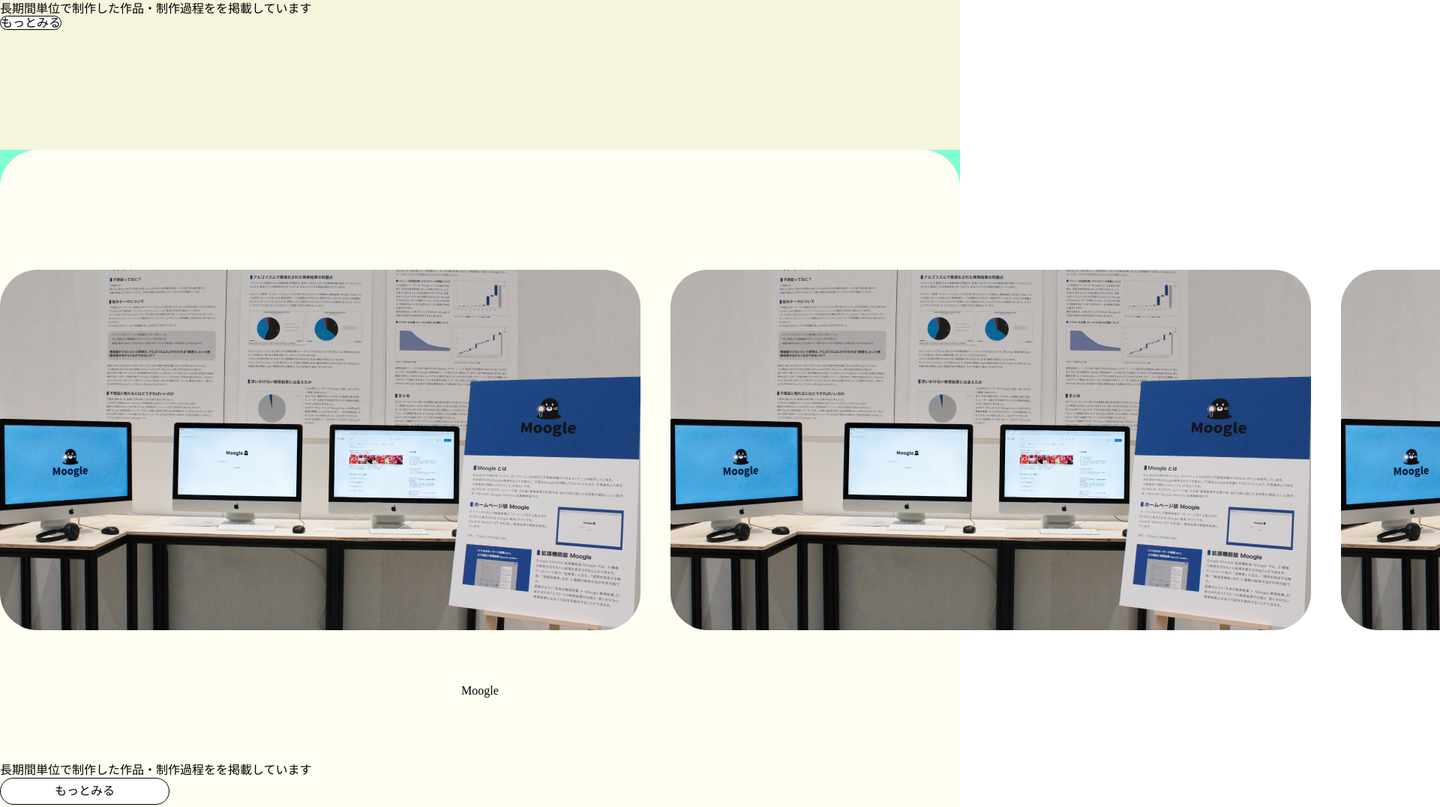
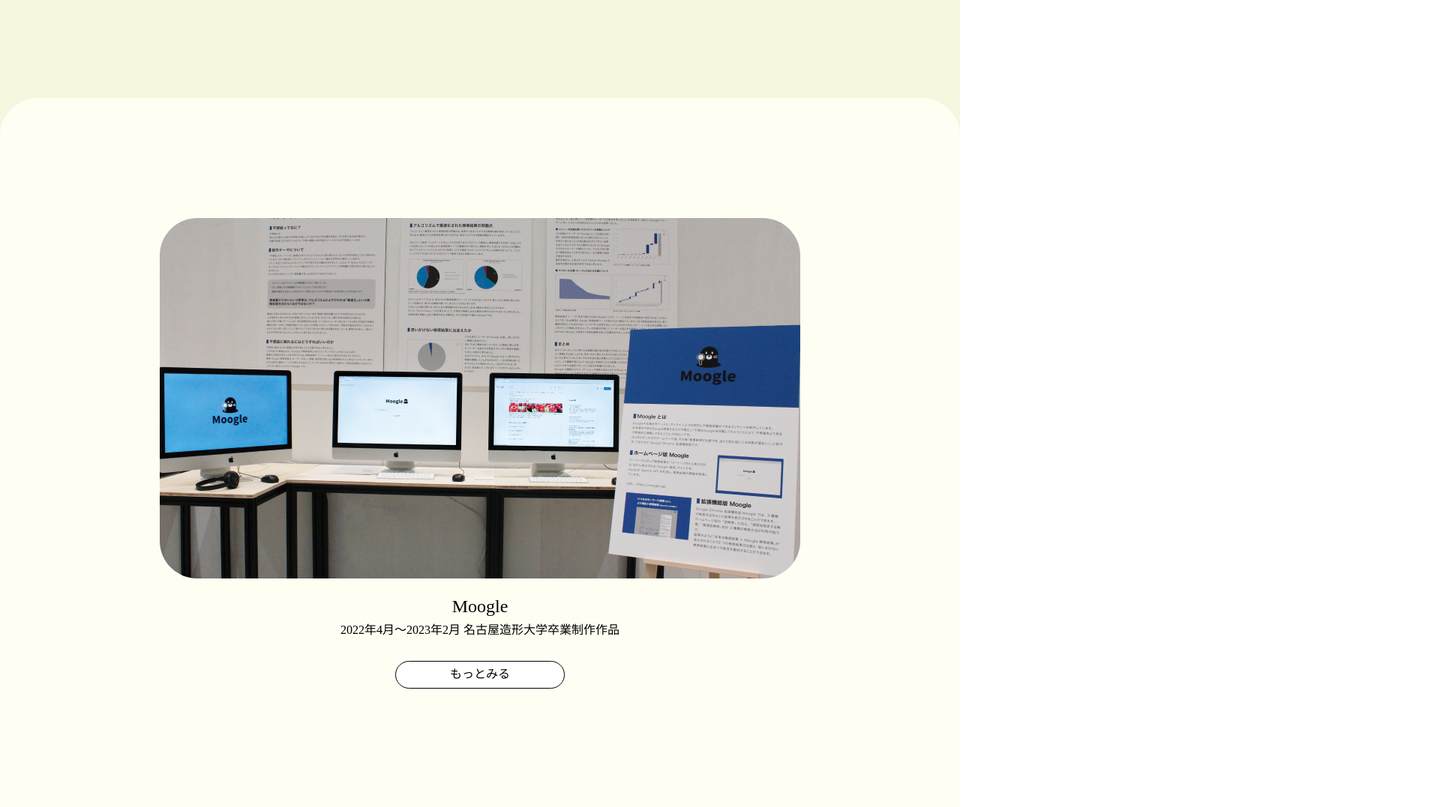
Before and after one commit to yumemiso2/yumemi-iezaki, a plain HTML site: page works/index.html in a window 1280 px wide. Shown: the part 1152-2229 px from the top of the page at 75% size, 1920 px wide, since content can reach past the window. Drawn offline with Linux system fonts and the light colour scheme.

Commit message:
refactor: フッター以外のWorksの見た目、ほぼ完成

```diff
--- a/Test-Practice/style.css
+++ b/Test-Practice/style.css
@@ -97,6 +97,6 @@
 
 }
 
-.TopButton {
-  /* display: block; */
-}
+/* .TopButton {
+  display: block;
+} */
--- a/css/style.css
+++ b/css/style.css
@@ -145,7 +145,7 @@
   background-color: antiquewhite;
   display: flex;
   justify-content: space-between;
-  padding: 32px 0;
+  padding: 32px ;
   align-items: center;
 }
 
@@ -182,24 +182,66 @@
   border: 1px solid;
   border-radius: 50px;
   background-color: #FFF;
+  margin: 0 auto;
+  display: inline-block;
+}
+
+.Section__footerButton {
+  padding: 72px 90px;
+  display: flex;
+  /* flex-direction: row; */
+  align-items: center;
+  /* justify-content: space-between; */
+}
+
+.Section__footerButton::before {
+  content: "";
+  flex: 1;
+}
+
+.TopButton {
+  flex: 1;
+  display: flex;
+  align-items: center;
+  justify-content: flex-end;
+}
+
+.Button--Small{
+  padding: 8px 72px;
+}
+
+.Button--Large {
+  padding: 24px 200px;
+  /* width: 100%; */
 
 }
 
-.Button--small{
-  display: inline-block;
-  padding: 8px 72px;
+/* .Button--Large.Section__footerButton--Large {
+  margin: 0 -68px 0 0;
+} */
+
+
+.WorksItem__textButton {
+  display: flex;
+  align-items: center;
+  justify-content: space-between;
 }
 
-.Button--large {
-  padding: 24px 200px;
-}
 
 
 /* Works */
 
 .Works {
-  /* background-color: #fffef2; */
-  background-color: aquamarine;
+  background-color: #fffef2;
+}
+
+.WorksContainer {
+  position: relative;
+}
+
+.WorksItem__text {
+  margin: 0 auto;
+  padding: 24px 0 0 0;
 }
 
 .SectionTitle {
@@ -207,61 +249,80 @@
   padding: 72px 0 88px 0  ;
 }
 
+.Introduce--SectionTitle {
+  padding: 0 0 8px 0 ;
+  font-size: 24px;
+}
+
 .SectionTitleImage {
   width: 320px;
+}
+
+.Introduce__description {
+  padding: 0 0 32px 0;
 }
 
 .ImgList {
   display: flex;
   justify-content: start;
+  /* overflow: hidden; */
   /* width: 720px; */
   /* margin: 0 auto; */
 }
 
 .ImgList__link  {
   display: block;
-  margin: 0 auto;
-  width: 100%;
-  padding: 0 40px 0 0;
+  /* margin: 0 auto; */
+  /* width: 60%; */
+  /* padding: 0 40px 0 0; */
+  margin: 0 50% 0 50%;
 }
+
 .ImgList__linkImage {
+  display: block;
+
+  transform: translate(-50%);
   border-radius: 50px;
 }
 
 .WorksItem {
+  position: relative;
+}
+
+.WorksItem__Inner {
   display: flex;
   flex-direction: column;
+  position: relative;
   padding: 160px 0 ;
   border-radius: 50px 50px 0 0;
-  position: relative;
-  /* z-index: 0; */
 
 }
 
-/* .WorksItem__Img {
-  margin: 0 auto;
-} */
+.WorksItemInner--LB {
+  background-color: #f6f5de;
+}
+
+.WorksItem__Inner--PY {
+  background-color: #fffef2;
+}
+
+.WorksItem::before {
+  content: '';
+  width: 100%;
+  height: 100%;
+  border-radius: 0;
+  position: absolute;
+  top: 0;
+  left: 0;
+}
+
 
 .WorksItem--LB {
-  background-color: #f6f5de;
+    background-color: #fffef2;
 
 
 }
 
 .WorksItem--PY {
-  background-color: #fffef2;
-  /* z-index: 0; */
+    background-color: #f6f5de;
 }
-
-
-.WorksItem--PY::before {
-  z-index: -1;
-  content: "";
-  width: 100%;
-  height: 100%;
-  background-color: black;
-  border-radius: 0;
-  position: absolute;
-  top: 0;
-  left: 0;
-}
--- a/works/index.html
+++ b/works/index.html
@@ -30,6 +30,8 @@
       <!-- コンポーネントここから -->
       <!-- LB = backgroundcolor: LightBeige -->
       <div class="WorksItem WorksItem--LB">
+        <!-- before -->
+        <div class="WorksItem__Inner WorksItemInner--LB">
           <div class="WorksItem__Img">
             <div class="ImgList">
               <a href="https://qiita.com/manabuyasuda/items/dbb76ed36970bec95470" class="ImgList__link"><img src="/assets/images/test-2.png" class="ImgList__linkImage" alt="ここに作品それぞれの説明をいれとく"></a>
@@ -42,8 +44,8 @@
 
           <div class="WorksItem__text">
             <div class="Introduce">
-            <h2 class="SectionTitle">Moogle</h2>
-            <p class="Introduce__description">長期間単位で制作した作品・制作過程をを掲載しています</p>
+              <h2 class="SectionTitle Introduce--SectionTitle">Moogle</h2>
+              <p class="Introduce__description">2022年4月〜2023年2月&nbsp;名古屋造形大学卒業制作作品</p>
             </div>
             <!-- <div class="WorksItem__textButton"><a href="#" class="Button">この作品をみる</a></div> -->
             <div class="WorksItem__textButton">
@@ -53,8 +55,11 @@
             </div>
           </div>
         </div>
+        <!-- after -->
+      </div>
 
       <div class="WorksItem WorksItem--PY">
+        <div class="WorksItem__Inner WorksItem__Inner--PY">
           <div class="WorksItem__Img">
             <div class="ImgList">
               <a href="https://qiita.com/manabuyasuda/items/dbb76ed36970bec95470" class="ImgList__link"><img src="/assets/images/test-2.png" class="ImgList__linkImage" alt="ここに作品それぞれの説明をいれとく"></a>
@@ -67,19 +72,21 @@
 
           <div class="WorksItem__text">
             <div class="Introduce">
-            <h2 class="SectionTitle">Moogle</h2>
-            <p class="Introduce__description">長期間単位で制作した作品・制作過程をを掲載しています</p>
+              <h2 class="SectionTitle Introduce--SectionTitle">Moogle</h2>
+              <p class="Introduce__description">2022年4月〜2023年2月&nbsp;名古屋造形大学卒業制作作品</p>
             </div>
             <!-- <div class="WorksItem__textButton"><a href="#" class="Button">この作品をみる</a></div> -->
             <div class="WorksItem__textButton">
-            <a class="Button Button--small">
+              <a class="Button Button--Small">
                 <span href="#" class="Button__Inner">もっとみる</span>
               </a>
             </div>
           </div>
         </div>
+      </div>
 
       <div class="WorksItem WorksItem--LB">
+        <div class="WorksItem__Inner WorksItemInner--LB">
           <div class="WorksItem__Img">
             <div class="ImgList">
               <a href="https://qiita.com/manabuyasuda/items/dbb76ed36970bec95470" class="ImgList__link"><img src="/assets/images/test-2.png" class="ImgList__linkImage" alt="ここに作品それぞれの説明をいれとく"></a>
@@ -92,8 +99,8 @@
 
           <div class="WorksItem__text">
             <div class="Introduce">
-            <h2 class="SectionTitle">Moogle</h2>
-            <p class="Introduce__description">長期間単位で制作した作品・制作過程をを掲載しています</p>
+              <h2 class="SectionTitle Introduce--SectionTitle">Moogle</h2>
+              <p class="Introduce__description">2022年4月〜2023年2月&nbsp;名古屋造形大学卒業制作作品</p>
             </div>
             <!-- <div class="WorksItem__textButton"><a href="#" class="Button">この作品をみる</a></div> -->
             <div class="WorksItem__textButton">
@@ -103,15 +110,16 @@
             </div>
           </div>
         </div>
+      </div>
       <!-- コンポーネントここまで -->
       <div class="Section__footer Section__footer--Works">
         <div class="Section__footerButton">
 
           <!-- <a href="#" class="Button large">ホームにもどる</a> -->
-          <a class="Button Button--large">
+          <a class="Button Button--Large Section__footerButton--Large ">
             <span href="#" class="Button__Inner">ホームにもどる</span>
           </a>
-          <a href="#" class="TopButton"><img src="/assets/images/test-arrow.png" alt="このページの上部にもどるためのボタンです" class="TopButton__arrow"></a>
+          <a href="/works/index.html" class="TopButton"><img src="/assets/images/test-arrow.png" alt="このページの上部にもどるためのボタンです" class="TopButton__arrow"></a>
         </div>
       </div>
     </div>
```
Lines whose indentation alone changed are shown as unchanged.
